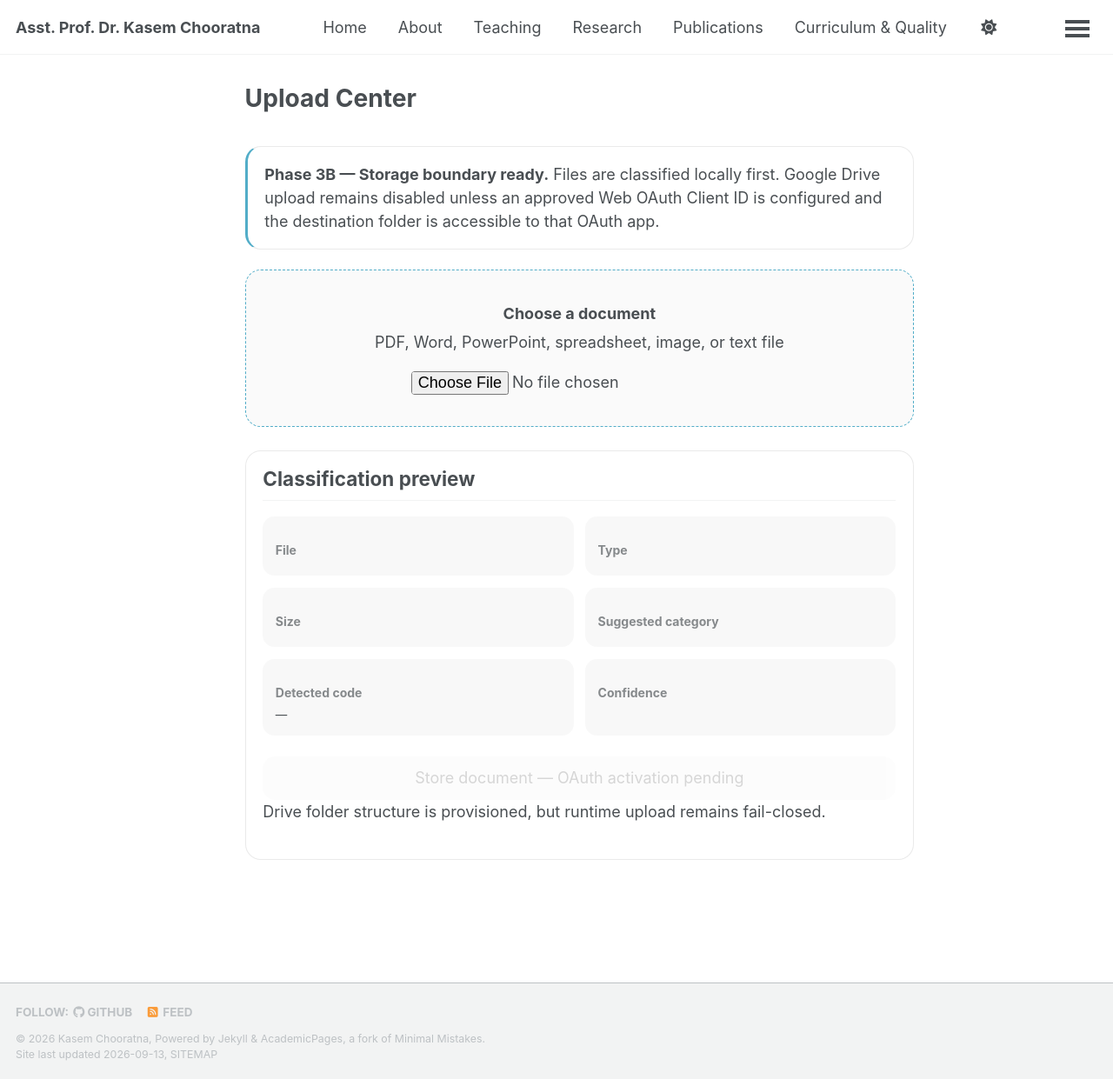
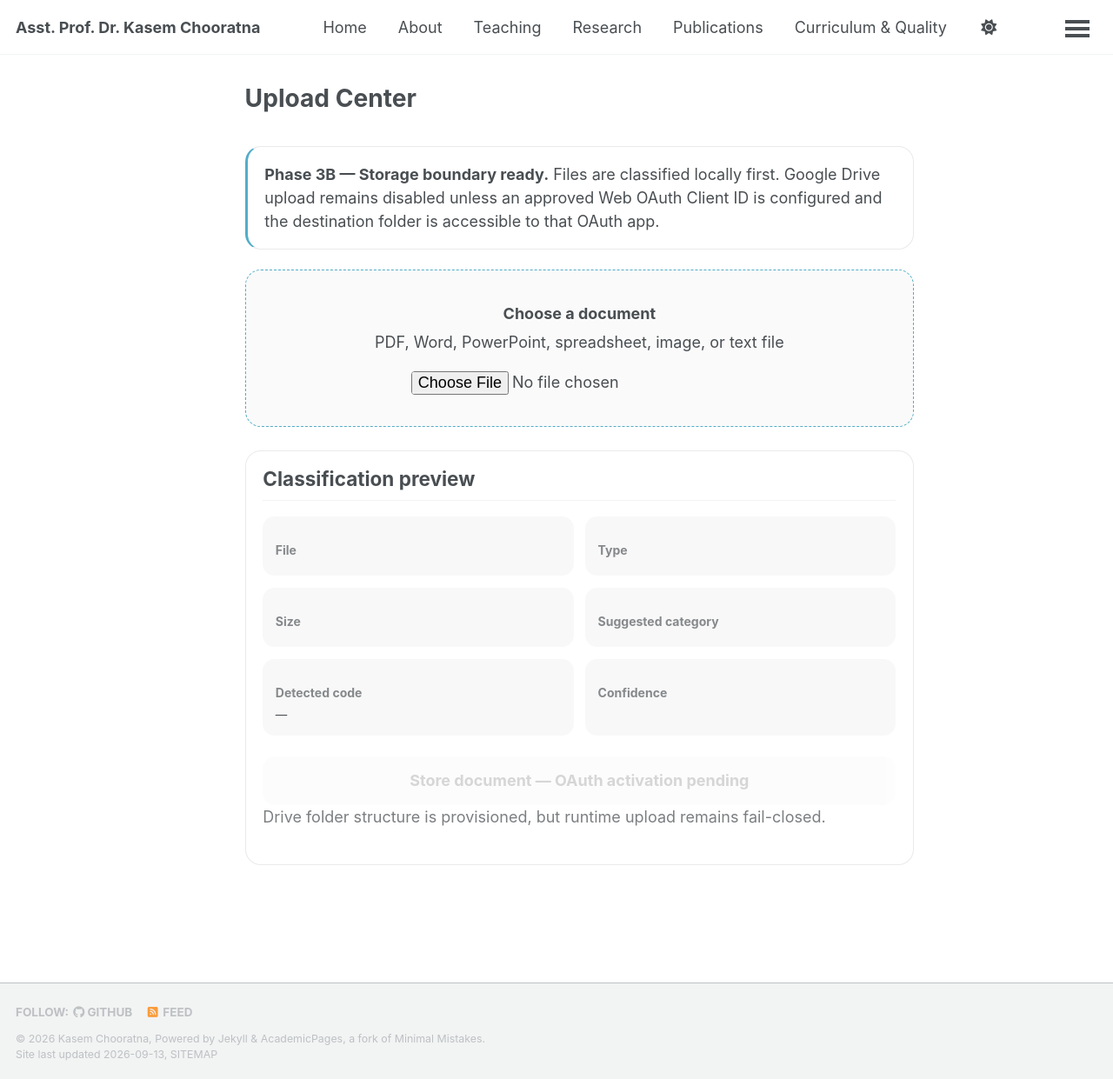
Before and after one commit to kasemch/kasemch.github.io, a Jekyll site: the page built from _pages/upload-center.md, in a window 1280 px wide and 1241 px high. Shown: the whole window at 87% size. Built offline with Jekyll 4.4.1, drawn with Linux system fonts in a browser that asks for light colours; a style sheet for code colours, icons or effects is not loaded.

Commit message:
Style storage activation states

```diff
--- a/assets/css/upload-center.css
+++ b/assets/css/upload-center.css
@@ -67,12 +67,37 @@
   margin: 1rem 0;
 }
 
+.upload-center__store,
 .upload-center__disabled {
   width: 100%;
   padding: .8rem 1rem;
   border: 0;
   border-radius: .8rem;
+  font: inherit;
+  font-weight: 700;
+}
+
+.upload-center__store {
+  background: var(--global-link-color, #176b52);
+  color: #fff;
+  cursor: pointer;
+}
+
+.upload-center__store:disabled,
+.upload-center__disabled {
   opacity: .55;
+  cursor: not-allowed;
+}
+
+.upload-center__storage-status {
+  margin: .75rem 0 0;
+  font-size: .85rem;
+  opacity: .72;
+}
+
+.upload-center__storage-status[data-state="error"] {
+  opacity: 1;
+  font-weight: 700;
 }
 
 @media (max-width: 720px) {
```
